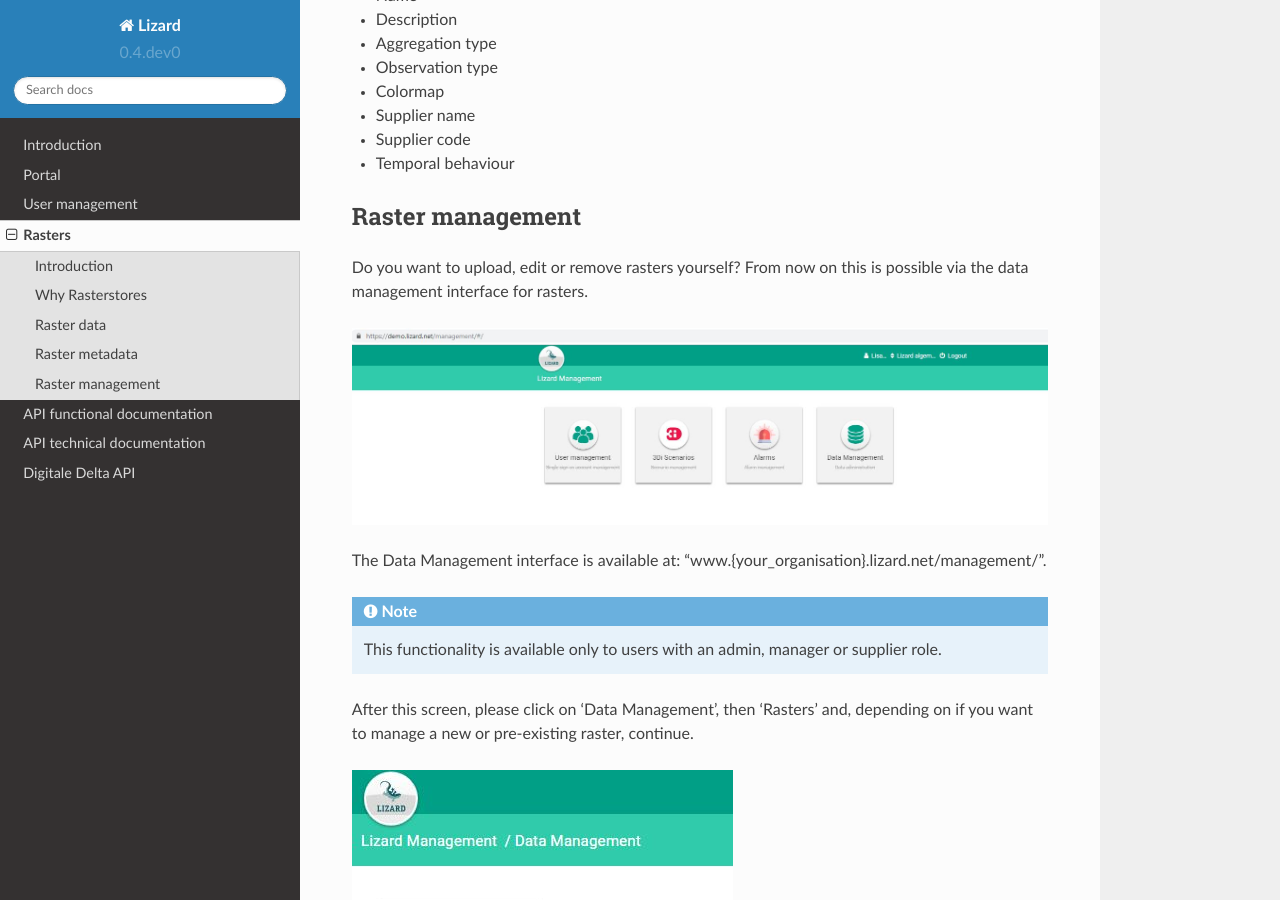
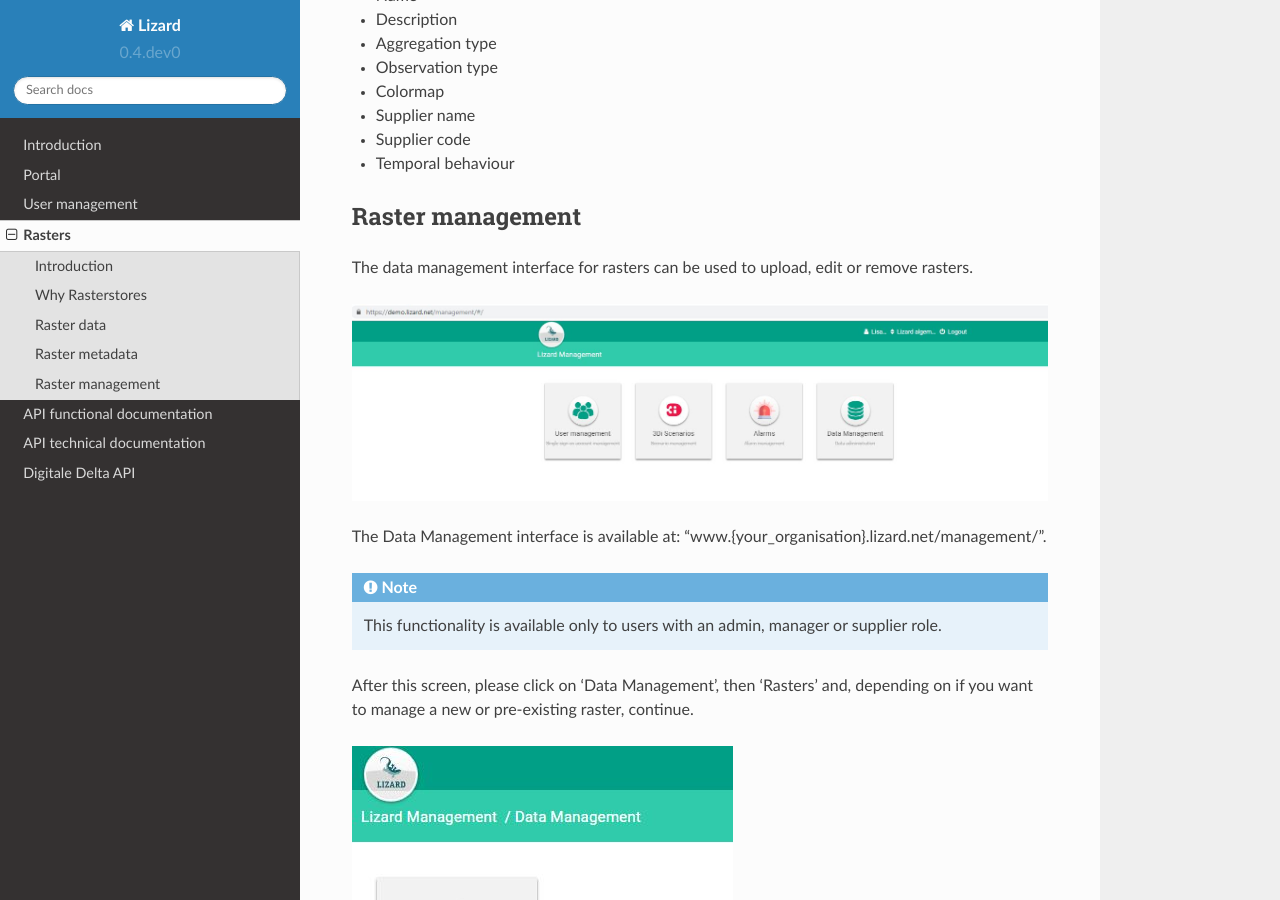
Before and after one commit to nens/lizard-docs, a Sphinx documentation site: the page built from source/rasters.rst, in a window 1280 px wide and 900 px high, scrolled down 1120 px. Built offline with Sphinx 7.4.7 and the Read the Docs theme 2.0.0, drawn with Linux system fonts in a browser that asks for light colours; formulas are drawn with MathJax 3.

Commit message:
Changed some texts

```diff
--- a/source/portal.rst
+++ b/source/portal.rst
@@ -166,7 +166,6 @@ Hovering along the profile on the map shows a corresponding indicator in the gra
 **Region selection**
 
 The region selection tool aggregates data of the selected region.
-Hover over the classes in the diagram to see more information.
 
 .. image:: /images/selection4.JPG
    :align: right
@@ -176,6 +175,9 @@ Hover over the classes in the diagram to see more information.
 
 
 Region analysis can be performed on raster of data type nominal (quantititive) or ordinal (classes). Click the *star* behind the layer name and the analysis is applied on-the-fly on the active region type for the zoom level. The regions are coloured based on the most abundant class.
+
+.. tip::
+    Hover over the classes in the diagram to see more information.
 
 .. tip::
 	Select a class in the legend and the regions are coloured based on the relative abundancy of that class.
--- a/source/rasters.rst
+++ b/source/rasters.rst
@@ -47,7 +47,7 @@ Characteristics of rasters are stored in the attributes of a rasterstore. The at
 Raster management
 -------------------
 
-Do you want to upload, edit or remove rasters yourself? From now on this is possible via the data management interface for rasters.
+The data management interface for rasters can be used to upload, edit or remove rasters.
 
 
 .. image:: /images/management.JPG
```
